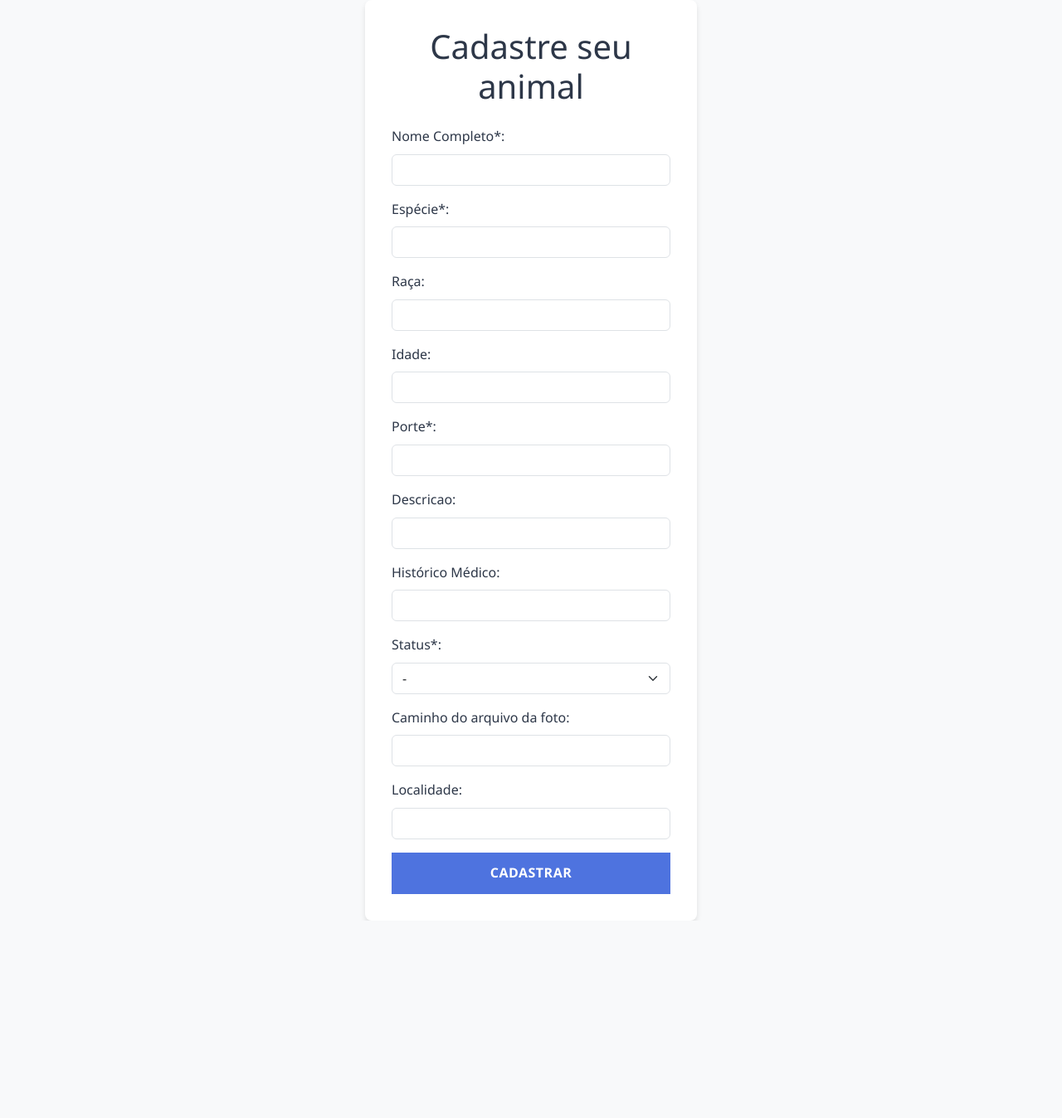
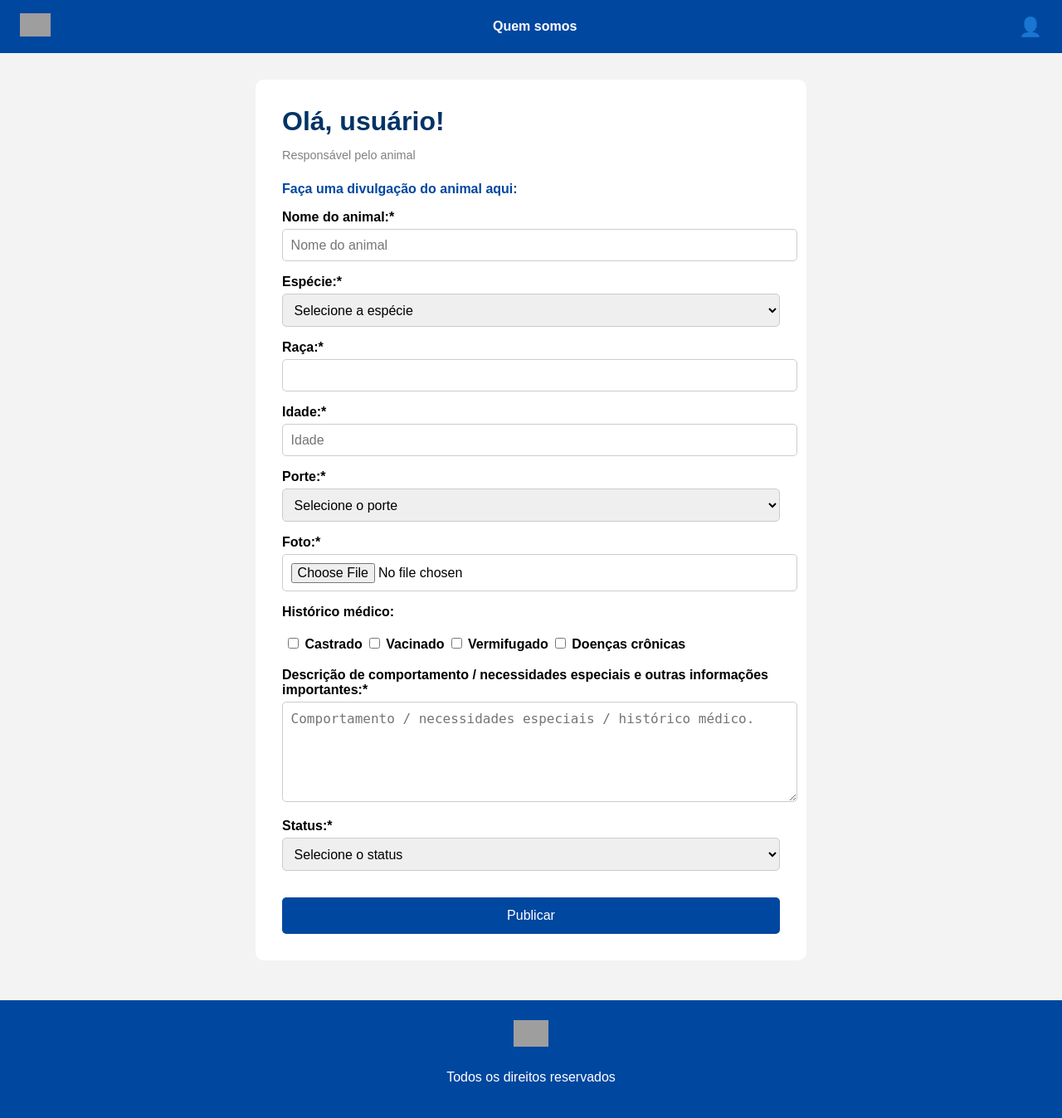
Before and after one commit to LucasDuarte3/Petch, a PHP site: page /public/cadastro_animal.php in a window 1280 px wide. Shown: the whole page at 83% size. Before the commit the page ends 1110 px from the top, so only its background shows below. Run offline with PHP 8.4, Linux system fonts and the light colour scheme; grey boxes are pictures that could not be loaded.

Commit message:
Modificado campo de cadastro médico do formulário de cadastro de animal

```diff
--- a/app/views/header.php
+++ b/app/views/header.php
@@ -25,7 +25,8 @@ if (isset($_SESSION['sucesso'])) {
     <header class="topbar">
         <div class="logo">❤️ Petch</div>
         <div class="menu">Quem somos</div>
-        <div class="user-icon">👤</div>
+        <div class="user-icon"><a href="<?= BASE_PATH ?>/public/perfil.php">👤</a></div>
+
     </header>
 </body>
 </html>
--- a/public/cadastro_animal.php
+++ b/public/cadastro_animal.php
@@ -15,83 +15,115 @@ if (isset($_SESSION['sucesso'])) {
 }
 ?>
 <!DOCTYPE html>
-<html lang="pt-br">
+<html lang="pt-BR">
 <head>
-    <meta charset="UTF-8">
-    <meta name="viewport" content="width=device-width, initial-scale=1.0">
-    <title>Cadastro - Petch</title>
-    <link href="https://cdn.jsdelivr.net/npm/bootstrap@5.3.3/dist/css/bootstrap.min.css" rel="stylesheet" integrity="sha384-QWTKZyjpPEjISv5WaRU9OFeRpok6YctnYmDr5pNlyT2bRjXh0JMhjY6hW+ALEwIH" crossorigin="anonymous">
-    <link rel="stylesheet" href="<?= ASSETS_PATH ?>/style.css">
+  <meta charset="UTF-8">
+  <title>Divulgação do Animal - Petch</title>
+  <link rel="stylesheet" href="<?= ASSETS_PATH ?>/FormDivulgacao.css">
 </head>
 <body>
-<!-- formulario de cadastro -->
-    <div class="auth-container fade-in">
-        <h1 class="text-center mb-4">Cadastre seu animal</h1>
-        <form action="<?= CONTROLLERS_PATH ?>/AnimalController.php" method="POST">
-            <input type="hidden" name="acao" value="cadastrar_animal">
 
-            <div class="mb-3">
-                <label class="form-label">Nome Completo*:</label>
-                <input type="text" name="nome" class="form-control" required>
-            </div>
+  <!-- Topo -->
+  <header class="topbar">
+    <div class="logo">
+      <img src="logo-petch.png" alt="Petch">
+    </div>
+    <div class="menu">Quem somos</div>
+    <div class="user-icon">👤</div>
+  </header>
 
-            <div class="mb-3">
-                <label class="form-label">Espécie*:</label>
-                <input type="text" name="especie" class="form-control" required>
-            </div>
+  <!-- Formulário -->
+  <main class="container">
+    <h1>Olá, usuário!</h1>
+    <p class="subtitle">Responsável pelo animal</p>
 
-            <div class="mb-3">
-                <label class="form-label">Raça:</label>
-                <input type="text" name="raca" class="form-control">
-            </div>
+    <p><strong style="color: #0047a0;">Faça uma divulgação do animal aqui:</strong></p>
 
-            <div class="mb-3">
-                <label class="form-label">Idade:</label>
-                <input type="number" name="idade" class="form-control">
-            </div>
+    <form method="POST" action="/divulgar-animal" enctype="multipart/form-data">
+      <label>Nome do animal:*<br>
+        <input type="text" name="nome_animal" placeholder="Nome do animal" required>
+      </label>
 
-            <div class="mb-3">
-                <label class="form-label">Porte*:</label>
-                <input type="text" name="porte" class="form-control" required>
-            </div>
+      <label>Espécie:*<br>
+        <select name="especie" required>
+          <option value="">Selecione a espécie</option>
+          <option value="Cachorro">Cachorro</option>
+          <option value="Gato">Gato</option>
+        </select>
+      </label>
 
-            <div class="mb-3">
-                <label class="form-label">Descricao:</label>
-                <input type="text" name="descricao" class="form-control">
-            </div>
+      <label>Raça:*<br>
+           <input type="text" name="raca" required>
+          <!-- Inserir dinamicamente -->
+        </select>
+      </label>
 
-            <div class="mb-3">
-                <label class="form-label">Histórico Médico:</label>
-                <input type="text" name="historico_medico" class="form-control">
-            </div>
+      <label>Idade:*<br>
+        <input type="text" name="idade" placeholder="Idade" required>
+      </label>
 
-            <div class="mb-3">
-                <label class="form-label">Status*:</label>
-                <select name="status" class="form-select" aria-label="Default select example" required>
-                    <option value = "">-</option>
-                    <option value="disponivel">Disponível para adoção</option>
-                    <option value="em_processo">Em processo de adoção</option>
-                    <option value="adotado">Adotado</option>
-                </select>
-            </div>
+      <label>Porte:*<br>
+        <select name="porte" required>
+          <option value="">Selecione o porte</option>
+          <option value="Pequeno">Pequeno</option>
+          <option value="Médio">Médio</option>
+          <option value="Grande">Grande</option>
+        </select>
+      </label>
 
-            <div class="mb-3">
-                <label class="form-label">Caminho do arquivo da foto:</label>
-                <input type="text" name="caminho_foto" class="form-control">
-            </div>
+      <label>Foto:*<br>
+        <input type="file" name="foto" required>
+      </label>
 
-            <div class="mb-3">
-                <label class="form-label">Localidade:</label>
-                <input type="text" name="localidade" class="form-control">
-            </div>
+      <label>Histórico médico:</label>
+<table>
+  <tr>
+    <td>
+      <label>
+        <input type="checkbox" name="historico_medico[]" value="Castrado"> Castrado
+      </label>
+    </td>
+    <td>
+      <label>
+        <input type="checkbox" name="historico_medico[]" value="Vacinado"> Vacinado
+      </label>
+    </td>
+    <td>
+      <label>
+        <input type="checkbox" name="historico_medico[]" value="Vermifugado"> Vermifugado
+      </label>
+    </td>
+    <td>
+      <label>
+        <input type="checkbox" name="historico_medico[]" value="Doenças crônicas"> Doenças crônicas
+      </label>
+    </td>
+  </tr>
+</table>
 
-            <div class="d-grid gap-2">
-                <button type="submit" class="btn-custom">Cadastrar</button>
-            </div>
 
-        </form>
-    </div>
+      <label>Descrição de comportamento / necessidades especiais e outras informações importantes:*<br>
+        <textarea name="descricao" placeholder="Comportamento / necessidades especiais / histórico médico." required></textarea>
+      </label>
 
-    <script src="https://cdn.jsdelivr.net/npm/bootstrap@5.3.3/dist/js/bootstrap.bundle.min.js" integrity="sha384-YvpcrYf0tY3lHB60NNkmXc5s9fDVZLESaAA55NDzOxhy9GkcIdslK1eN7N6jIeHz" crossorigin="anonymous"></script>
+      <label>Status:*<br>
+        <select name="status" required>
+          <option value="">Selecione o status</option>
+          <option value="Disponível">Disponível</option>
+          <option value="Em adoção">Em processo de adoção</option>
+          <option value="Adotado">Adotado</option>
+        </select>
+      </label>
+
+      <button type="submit">Publicar</button>
+    </form>
+  </main>
+
+  <!-- Rodapé -->
+  <footer class="footer">
+    <img src="logo-petch.png" alt="Petch">
+    <p>Todos os direitos reservados</p>
+  </footer>
+
 </body>
 </html>
--- a/public/perfil.php
+++ b/public/perfil.php
@@ -47,7 +47,6 @@ $usuario = $userModel->getById($_SESSION['usuario']['id']);
       <div class="avatar"></div>
       <div class="info">
       <h2><?= htmlspecialchars($usuario ['nome']) ?></h2>
-        <p><?= htmlspecialchars($usuario ['endereco']) ?></p>
         <p>CPF: <?= htmlspecialchars($usuario ['cpf_cnpj']) ?></p>
         <p>E-mail: <?= htmlspecialchars($usuario ['email']) ?></p>
         <p>Telefone: <?= htmlspecialchars($usuario ['telefone']) ?> <span class="edit">✏️</span></p>
```
